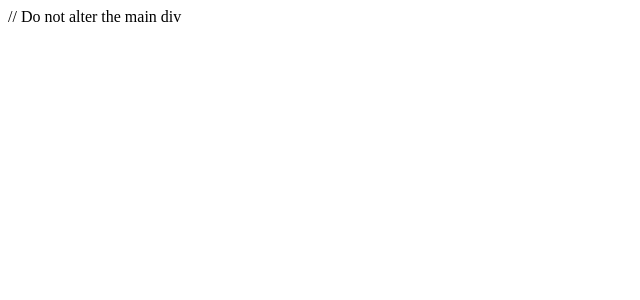
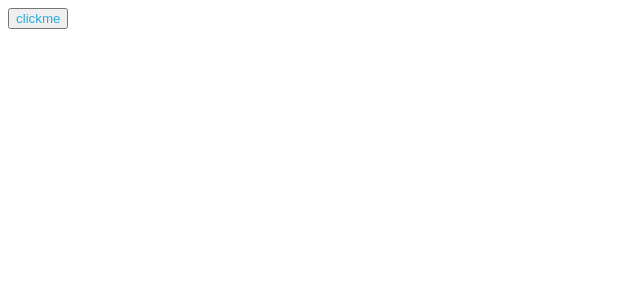
Before and after one commit to luckymeraj/Button-Action-with-Functional-Component---Going-through-the-file-structure-ana---01rfq20b8i3w, a React app: page / in a window 1280 px wide. Shown: the top 300 px of the page, without its empty margins (0-640 px from the left). Built offline with nearby package versions, Linux system fonts and the light colour scheme.

Commit message:
Update App.js

```diff
--- a/src/components/App.js
+++ b/src/components/App.js
@@ -2,12 +2,19 @@
 import "./../styles/App.css";
 
 function App() {
+  const[tPara,setTPara]=useState("")
+  const txt="Hello, I've learnt to use the full-stack evaluation tool. This makes me so happy"
+  const onClickHandler=()=>{
+    setTPara(txt)
+  }
   return (
     <div id="main">
-      // Do not alter the main div
+
+    <button id="click" onClick={onClickHandler} >clickme</button>
+    <p id="para">{tPara}</p>
+
     </div>
   );
 }
 
-
 export default App;
```
